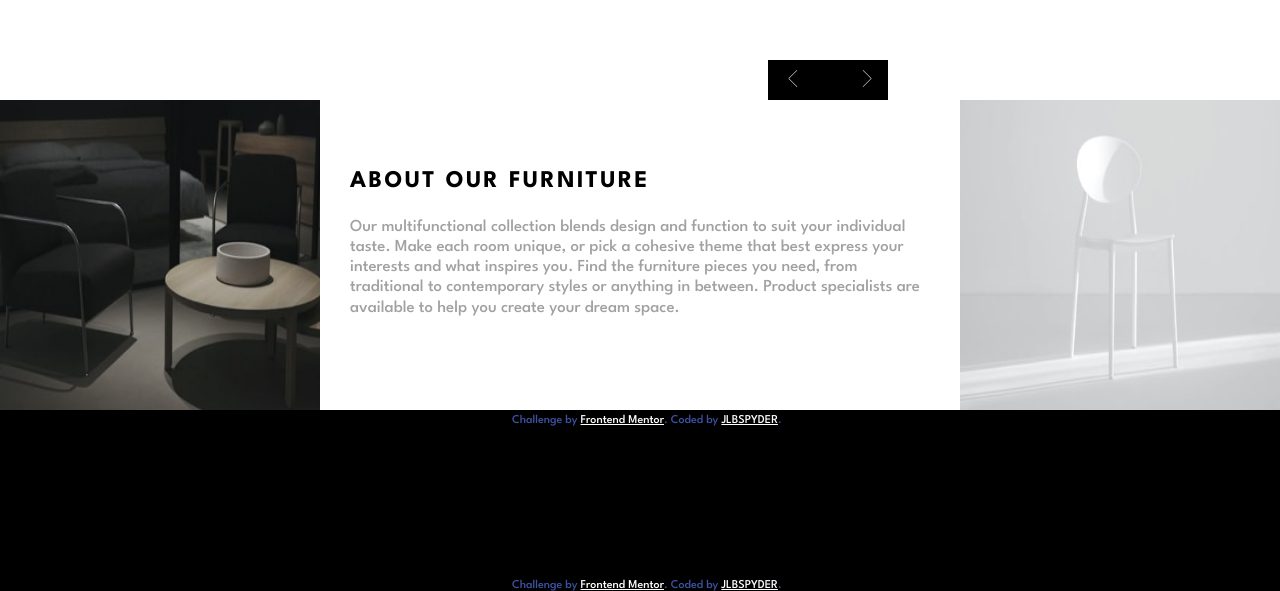
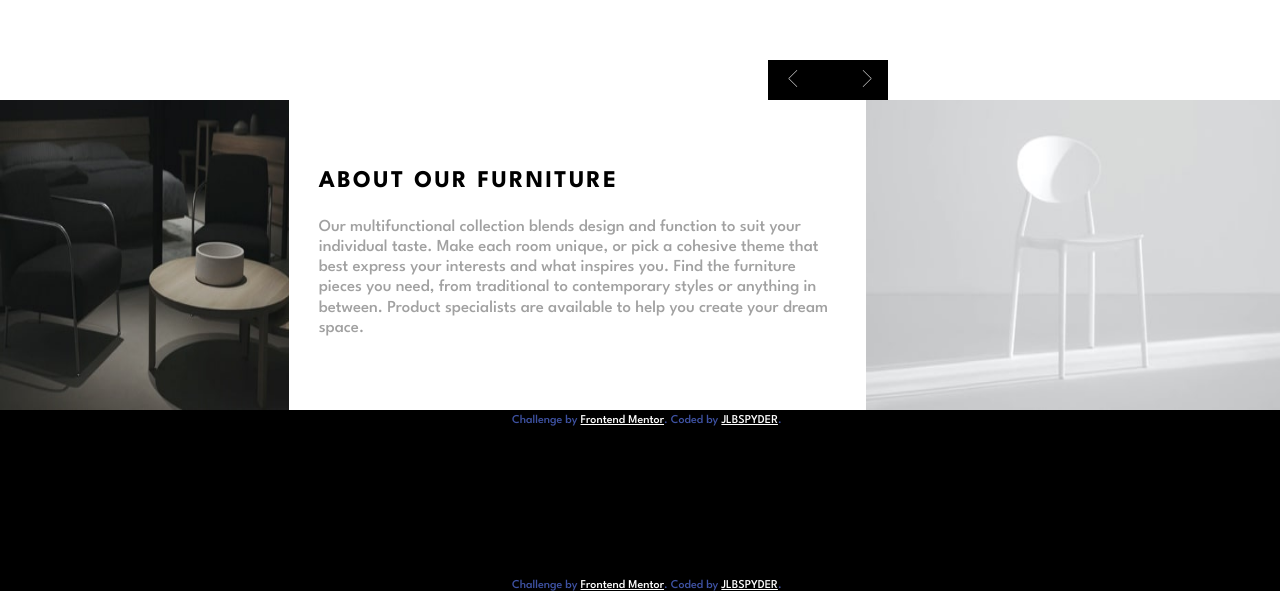
Before and after one commit to Jlbspyder/Room-Homepage, a React (Vite) app: page / in a window 1280 px wide. Shown: the part 300-891 px from the top of the page. Built offline with nearby package versions, Linux system fonts and the light colour scheme.

Commit message:
Update index.css

```diff
--- a/src/index.css
+++ b/src/index.css
@@ -44,7 +44,10 @@ p {
 }
 .pix-container {
   height: 300px;
-  width: 400px;
+  width: 414px;
+}
+.pix {
+  width: 414px;
 }
 .hamburger {
   cursor: pointer;
@@ -194,6 +197,9 @@ li {
   margin-top: 40px;
   width: 100%;
   height: 300px;
+}
+.lightPix-container {
+  width: 414px
 }
 .light {
   margin-top: 15px;
```
